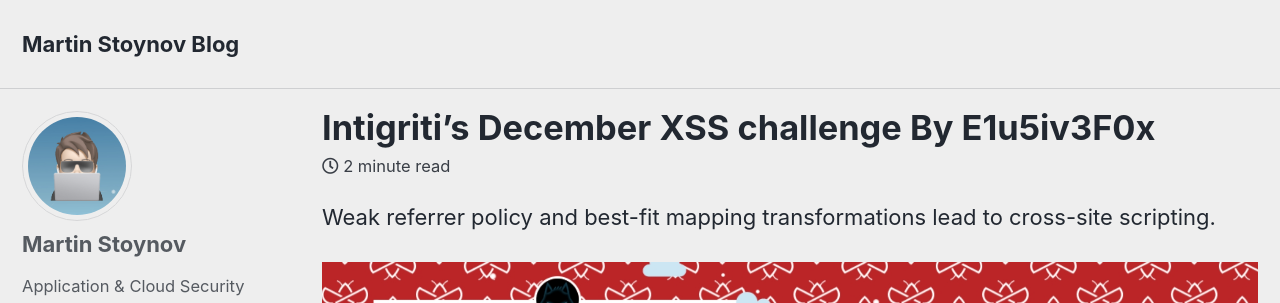
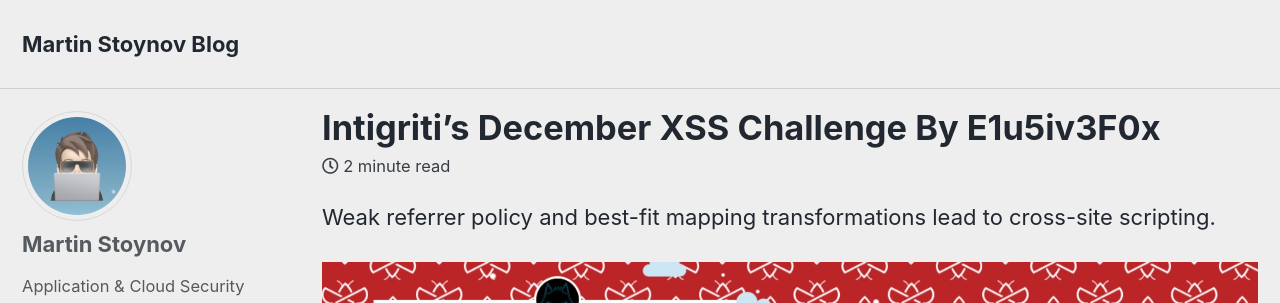
Before and after one commit to martinstnv/challenges, a Jekyll site: the page built from _posts/2021-12-26-intigriti-december-xss-challenge-e1u5iv3f0x.md, in a window 1280 px wide and 900 px high. Shown: the top 303 px of the window. Built offline with Jekyll 4.4.1, drawn with Linux system fonts in a browser that asks for light colours; cached includes are drawn as plain includes.

```diff
--- a/_posts/2021-12-26-intigriti-december-xss-challenge-e1u5iv3f0x.md
+++ b/_posts/2021-12-26-intigriti-december-xss-challenge-e1u5iv3f0x.md
@@ -1,6 +1,6 @@
 ---
 layout: single
-title: Intigriti’s December XSS challenge By E1u5iv3F0x
+title: Intigriti’s December XSS Challenge By E1u5iv3F0x
 date: 2021-12-26
 classes: wide
 tags:
```
Also changed, not shown: assets/images/intigriti/2022/01/alert.png (added), assets/images/intigriti/2022/01/decoded-identifiers.png (added), assets/images/intigriti/2022/01/example-payload.png (added), assets/images/intigriti/2022/01/exposed-source-map.png (added), assets/images/intigriti/2022/01/intigriti-tip.png (added), assets/images/intigriti/2022/01/share.jpg (added), 1 other file.
